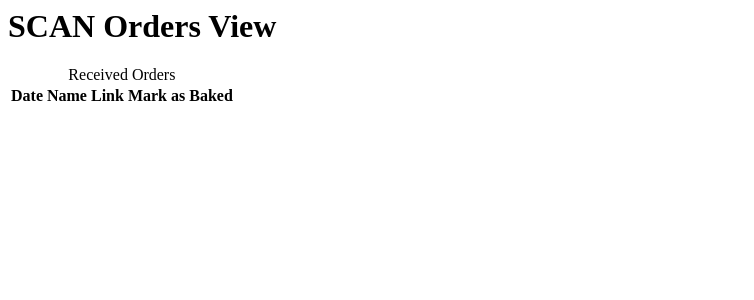
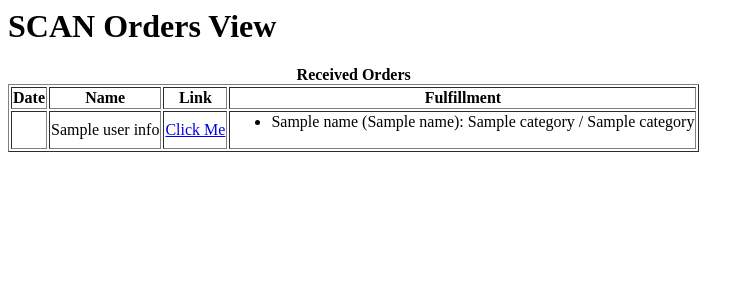
Before and after one commit to Aryan470/SCAN-web, a Flask app: template scan_web/blueprints/templates/view_orders.html in a window 1280 px wide. Shown: the top 300 px of the page, without its empty margins (0-754 px from the left). Run offline with Flask 2, Linux system fonts and the light colour scheme; the template is opened without the code that fills it: most values are stand-ins (such as "Sample title", 1, 10 or a date in 2020); lists and menus that the app fills with data are empty; parts of the project's set-up code (start-up, migrations or seed data) failed here and were passed over.

Commit message:
Added orders view

```diff
--- a/scan_web/blueprints/bakesale.py
+++ b/scan_web/blueprints/bakesale.py
@@ -83,12 +83,16 @@
         userInfo[userVar] = request.args.get(userVar, default="N/A")
 
     quantities = {}
+    fulfillment = {}
     categorySums = {}
     price = 0
     for category in categories:
         quantities[category] = {}
+        fulfillment[category] = {}
         for item in categories[category]:
-            quantities[category][item] = request.args.get(item, default=0, type=int)
+            if request.args.get(item, default=0, type=int) > 0:
+                quantities[category][item] = request.args.get(item, default=0, type=int)
+                fulfillment[category][item] = 0
         categorySum = sum(quantities[category].values())
         for count in sorted(prices[category], reverse=True):
             if categorySum <= 0:
@@ -102,6 +106,7 @@
         "quantities": quantities,
         "UTC_timestamp": str(datetime.utcnow()),
         "orderID": str(uuid4()),
+        "fulfillment": fulfillment,
         "status": {
             "received": True,
             "baked": False,
@@ -111,7 +116,7 @@
 
     fireClient.collection("orders").document(order["orderID"]).set(order)
     # TODO: return link to order
-    return redirect(url_for("order.%s" % order["orderID"]))
+    return redirect(url_for("bakesale.showOrder", orderID=order["orderID"]))
 
 @bakesale.route("/order/<orderID>", methods=["GET"])
 def showOrder(orderID):
@@ -129,12 +134,12 @@
 #        return redirect(url_for("login"))
 
     # load in all pending orders
-    pending_orders = fireClient.collection("orders").where()
+    pending_orders = fireClient.collection("orders").where("status.received", "==", True).order_by("UTC_timestamp").stream()
 
     # load in all baked orders
-    baked_orders = fireClient.collection("orders").where()
+    baked_orders = fireClient.collection("orders").where("status.baked", "==", True).order_by("UTC_timestamp").stream()
 
     # load in all delivered orders
-    delivered_orders = fireClient.collection("orders").where()
+    delivered_orders = fireClient.collection("orders").where("status.delivered", "==", True).order_by("UTC_timestamp").stream()
 
-    return render_template("view_orders.html", pending=pending_orders, baked=baked_orders, delivered=delivered_orders)
+    return render_template("view_orders.html", names=nameLookup, pending=[order.to_dict() for order in pending_orders], baked=[order.to_dict() for order in baked_orders], delivered=[order.to_dict() for order in delivered_orders])
--- a/scan_web/blueprints/templates/view_orders.html
+++ b/scan_web/blueprints/templates/view_orders.html
@@ -4,17 +4,33 @@
     </head>
     <body>
         <h1>SCAN Orders View</h1>
-        <table>
-            <caption>Received Orders</caption>
+        <table border="1">
+            <caption><b>Received Orders</b></caption>
             <tr>
                 <th>Date</th>
                 <th>Name</th>
                 <th>Link</th>
-                <th>Mark as Baked</th>
+                <th>Fulfillment</th>
             </tr>
 
             {% for order in pending %}
-
+                <tr>
+                    <td>{{order.UTC_timestamp.split()[0]}}</td>
+                    <td>{{order.userInfo.name}}</td>
+                    <td><a href="{{url_for("bakesale.showOrder", orderID=order.orderID)}}">Click Me</a></td>
+                    <td>
+                        <ul>
+                            {% for category in order.fulfillment %}
+                                {% for item in order.fulfillment[category] %}
+                                    <li>
+                                        {{names[item]}} ({{names[category]}}):
+                                        {{order.fulfillment[category][item]}} / {{order.quantities[category][item]}}
+                                    </li>
+                                {% endfor %}
+                            {% endfor %}
+                        </ul>
+                    </td>
+                </tr>
             {% endfor %}
         </table>
     </body>
```
